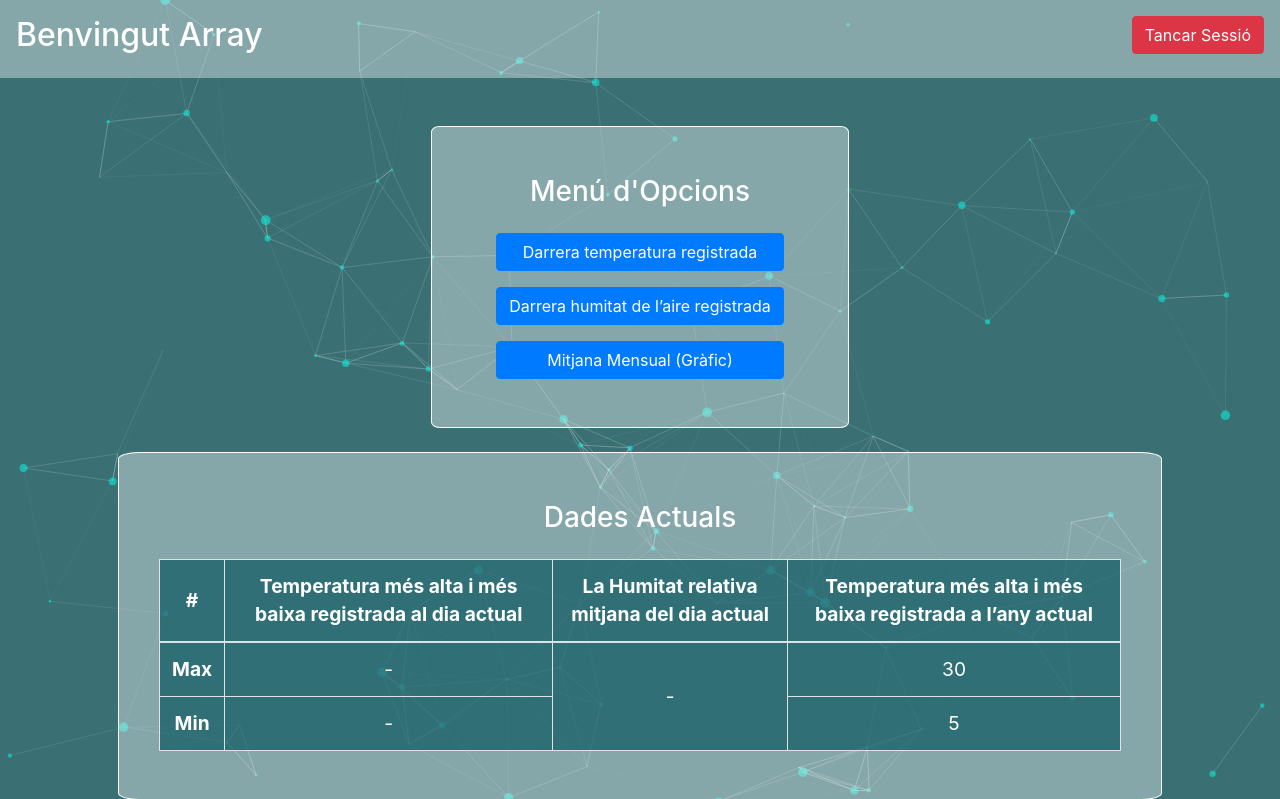
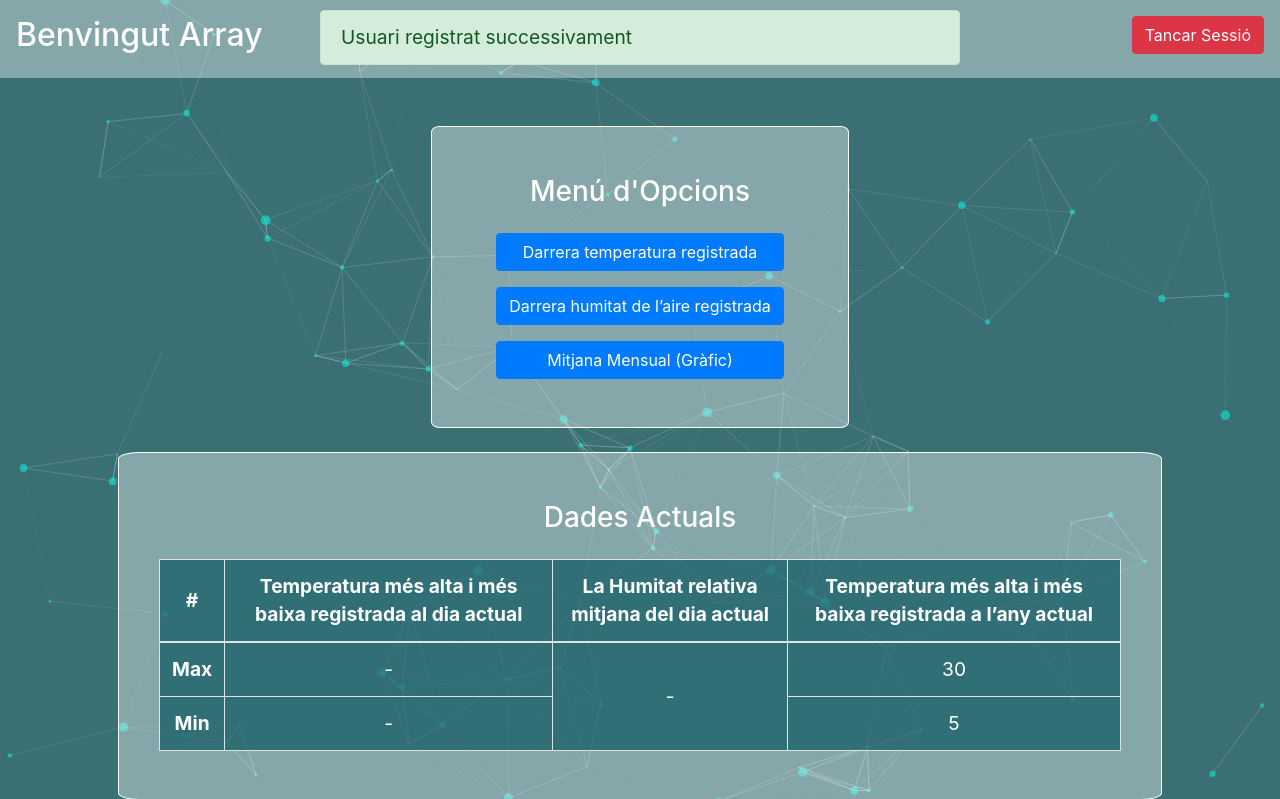
Before and after one commit to GrigorPogosyan/project-web-php, a PHP site: page /index.php in a window 1280 px wide. Shown: the top 799 px of the page. Run offline with PHP 8.4, Linux system fonts and the light colour scheme; a user stored in the database is signed in; data comes from the database, SQL or seed files in the repository; some libraries are stand-ins or nearby versions.

Commit message:
WIP:: register alert to login

```diff
--- a/css/style.css
+++ b/css/style.css
@@ -121,3 +121,10 @@ html, body{
 .return-button{
 	margin:0,auto;
 }
+
+.alert-registrat{
+	top: 0;
+	width: 100%;
+	margin-top: 10px;
+	pointer-events: none;
+}
--- a/functions/mostrarAlerta.php
+++ b/functions/mostrarAlerta.php
@@ -1,8 +1,8 @@
 <?php #FUNCIÓ ALERTA QUE ENS SERVIRÀ PER MOSTRAR ALERTES
-function mostrarAlerta($tipusAlerta, $textAlerta, $width=NULL)  #width optional parameter
+function mostrarAlerta($tipusAlerta, $textAlerta, $width=NULL, $marginTop = "mt-3")  #width optional parameter
 {
     echo "
-    <div class='alert alert-$tipusAlerta $width mt-3 fade-in-div' role='alert'>
+    <div class='alert alert-$tipusAlerta $width $marginTop fade-in-div' role='alert'>
         $textAlerta
     </div>";
 }
--- a/index.php
+++ b/index.php
@@ -2,6 +2,7 @@
 include "Middlewares/auth.php"; #A Middlewares s'inicia sessió.
 include "functions/mostrarAlerta.php";
 if (session_status() === PHP_SESSION_NONE) session_start();
+
 
 function mitjaHumitatDiaActual()
 {
@@ -9,10 +10,9 @@ function mitjaHumitatDiaActual()
     $preparacio = $connexio->prepare('SELECT AVG(mitjana_humitat) as mitjana_humitat FROM dades WHERE data = cast(Date(Now()) as Date);');
     $preparacio->execute();
     $resultats = $preparacio->fetchall();
-    if (isset($resultats[0]['mitjana_humitat'])){
-        return round($resultats[0]['mitjana_humitat'],2)."%";
-    }
-    else{
+    if (isset($resultats[0]['mitjana_humitat'])) {
+        return round($resultats[0]['mitjana_humitat'], 2) . "%";
+    } else {
         return "-";
     }
 }
@@ -24,10 +24,9 @@ function temperaturaAltaIBaixaAny()
     $preparacio->execute();
     $resultats = $preparacio->fetchall();
 
-    if (isset($resultats[0]['temperatura'])){
+    if (isset($resultats[0]['temperatura'])) {
         $mesalta = $resultats[0]['temperatura'];
-    }
-    else{
+    } else {
         $mesalta = "-";
     }
 
@@ -35,10 +34,9 @@ function temperaturaAltaIBaixaAny()
     $preparacio->execute();
     $resultats = $preparacio->fetchall();
 
-    if (isset($resultats[0]['temperatura'])){
+    if (isset($resultats[0]['temperatura'])) {
         $mesbaixa = $resultats[0]['temperatura'];
-    }
-    else{
+    } else {
         $mesbaixa = "-";
     }
 
@@ -53,10 +51,9 @@ function temperaturaDiaActual()
     $preparacio->execute();
     $resultats = $preparacio->fetchall();
 
-    if (isset($resultats[0]['temperatura'])){
+    if (isset($resultats[0]['temperatura'])) {
         $mesalta = $resultats[0]['temperatura'];
-    }
-    else{
+    } else {
         $mesalta = "-";
     }
 
@@ -67,10 +64,9 @@ function temperaturaDiaActual()
     $preparacio->execute();
     $resultats = $preparacio->fetchall();
 
-    if (isset($resultats[0]['temperatura'])){
+    if (isset($resultats[0]['temperatura'])) {
         $mesbaixa = $resultats[0]['temperatura'];
-    }
-    else{
+    } else {
         $mesbaixa = "-";
     }
 
@@ -100,6 +96,15 @@ function ultimaHumitat()
     }
     return NULL;
 }
+
+function venenDelRegistre()
+{
+    if (isset($_SESSION['register']) && $_SESSION['register'] == "true") {
+        unset ($_SESSION['register']); #Perque si reiniicem la pàgina no sempre mostri usuari registrat
+        return true;
+    }
+    return false;
+}
 ?>
 <!DOCTYPE html>
 <html lang="es">
@@ -117,7 +122,17 @@ function ultimaHumitat()
 <body>
     <div id="particles-js"></div>
     <div class="index-page-container">
-        <?php include "Components/nav-welcome.php"; ?>
+
+        <?php
+        if (venenDelRegistre()) {
+
+              echo "<div class='alert-registrat d-flex justify-content-center position-absolute'>";
+               mostrarAlerta("success", "Usuari registrat successivament", "w-50", "mt-6");
+              echo "</div>";
+        }
+        include "Components/nav-welcome.php";
+
+        ?>
         <div class="container m-auto p-5 d-flex flex-column justify-content-center align-items-center">
 
             <div class="form-container border border-white pt-4 pb-4 pl-5 pr-5 bg-transparent-light">
@@ -181,7 +196,7 @@ function ultimaHumitat()
                                     <tr>
                                         <th scope="row">Max</th>
                                         <td><?php echo (TemperaturaDiaActual())[0]; ?></td>
-                                        <td rowspan="2" class="text-mitjana-humitat"><?php echo mitjaHumitatDiaActual()?></td>
+                                        <td rowspan="2" class="text-mitjana-humitat"><?php echo mitjaHumitatDiaActual() ?></td>
                                         <td><?php echo (TemperaturaAltaIBaixaAny())[0]; ?></td>
                                     </tr>
                                     <tr>
```
Also changed, not shown: login.php (+0 -16 lines), register.php (+9 -2 lines).
